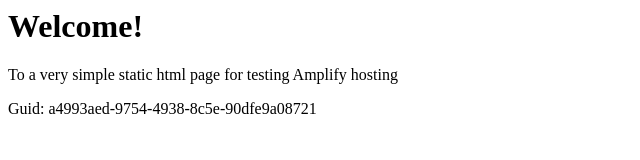
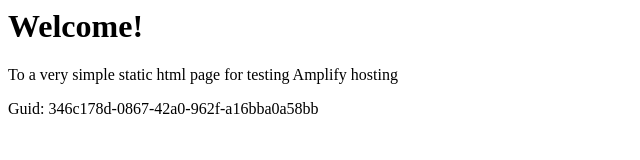
Before and after one commit to aws-aemilia-yul/Github-PR-Commit-Integration-Test-DoNotTouch-GithubWebhookPreviewCanaryTest-v1-prod-ca-central-1, a website: page src/index.html in a window 1280 px wide. Shown: the full height of the page, 0-640 px from the left. Drawn offline with Linux system fonts and the light colour scheme.

Commit message:
commit from integ tests

```diff
--- a/src/index.html
+++ b/src/index.html
@@ -12,6 +12,6 @@
 <body>
     <h1>Welcome!</h1>
     <p>To a very simple static html page for testing Amplify hosting</p>
-    <p>Guid: a4993aed-9754-4938-8c5e-90dfe9a08721</p></body>
+    <p>Guid: 346c178d-0867-42a0-962f-a16bba0a58bb</p></body>
 
 </html>
```
